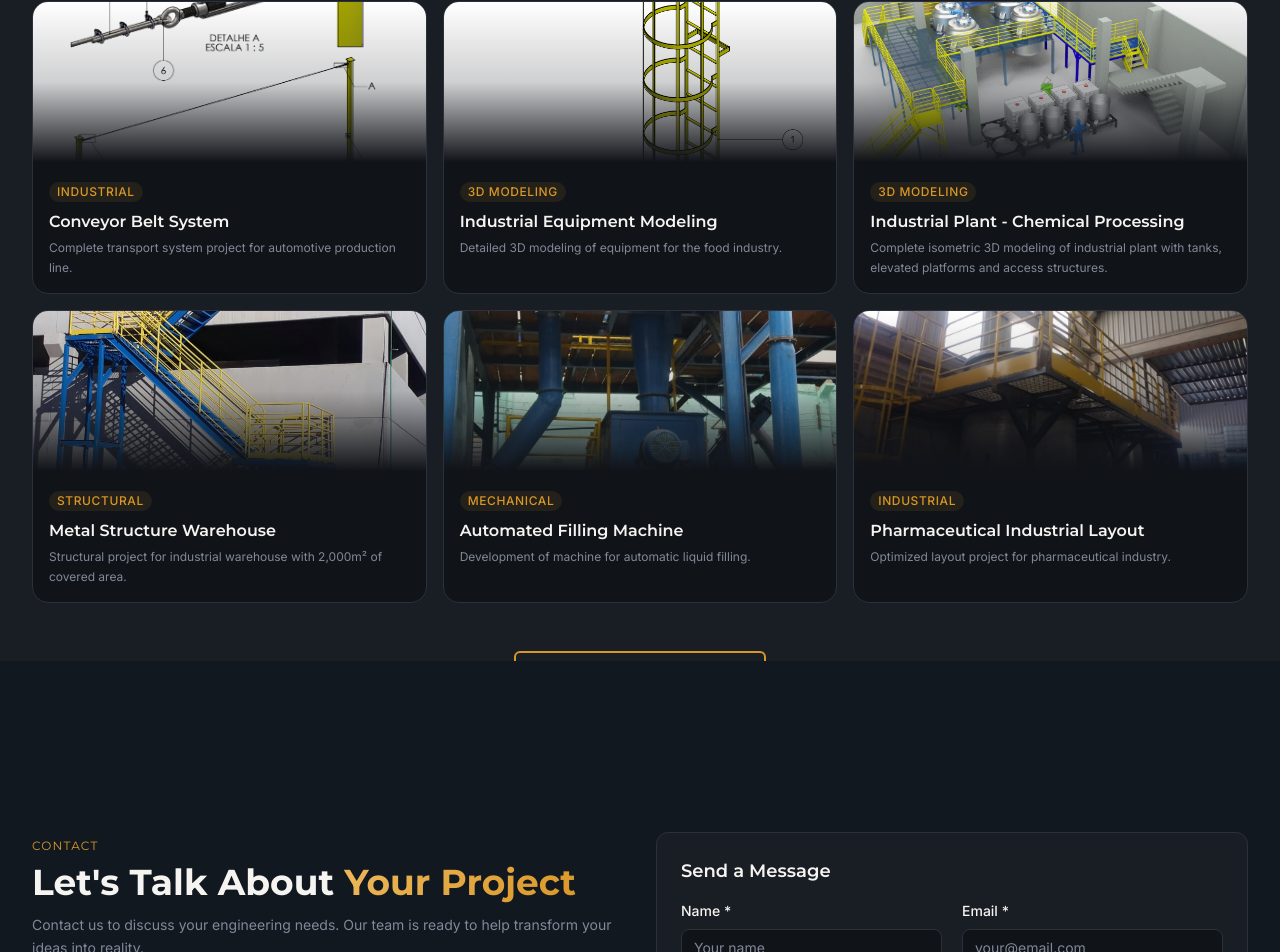
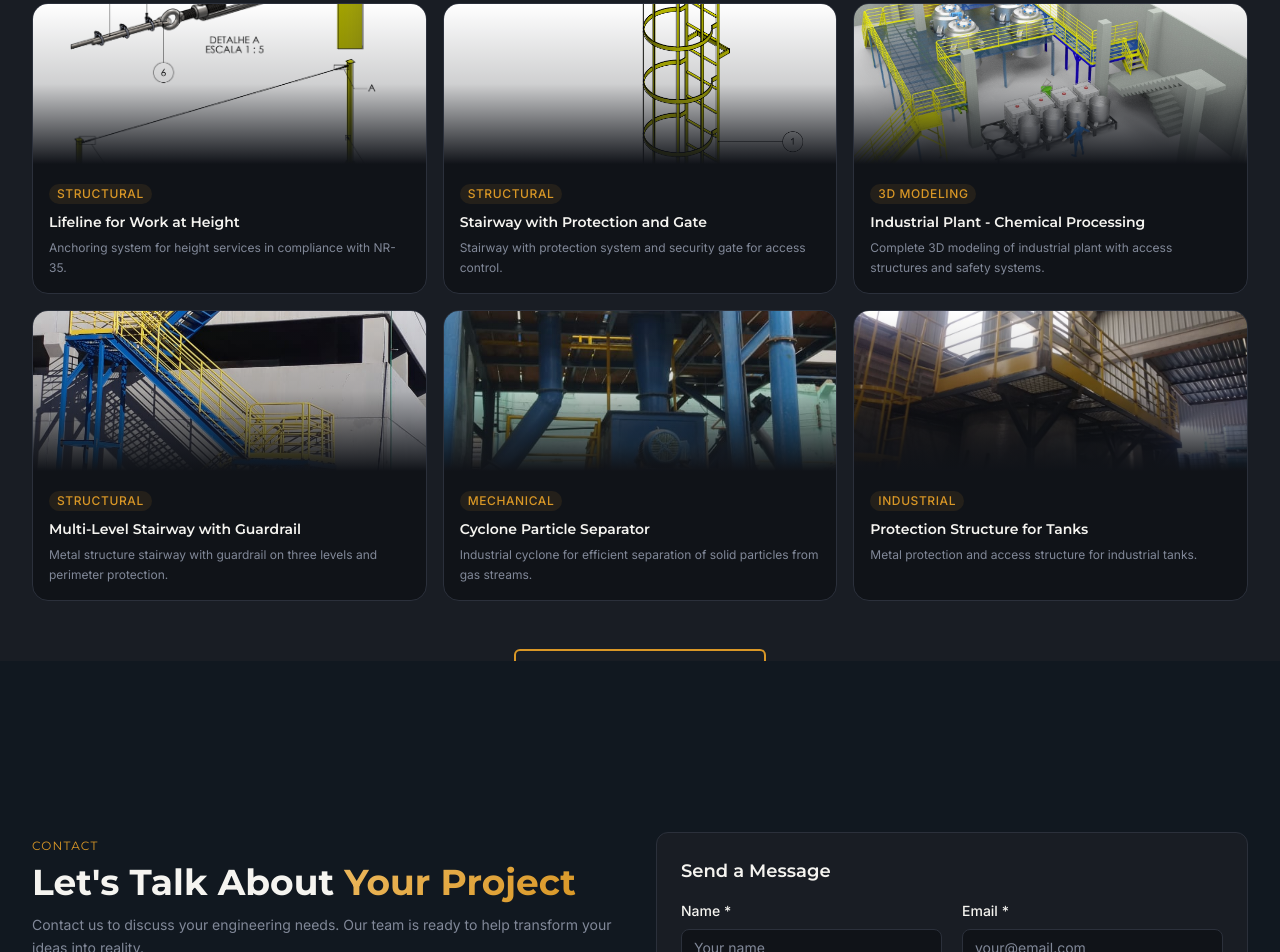
Before and after one commit to NullBeta001/v-lopes-eng, a React (Vite) app: page / in a window 1280 px wide. Shown: the part 2539-3491 px from the top of the page. Built offline with nearby package versions, Linux system fonts and the light colour scheme.

Commit message:
feat: add new details page on projects

```diff
--- a/src/components/Projects.tsx
+++ b/src/components/Projects.tsx
@@ -22,7 +22,8 @@ const Projects = () => {
     {
       id: 1,
       title: t("projects.items.conveyorSystem.title"),
-      categoryKey: "industrial",
+      categoryKey: "structural",
+      shortDescription: t("projects.items.conveyorSystem.shortDescription"),
       description: t("projects.items.conveyorSystem.description"),
       image: "/projetos/prj_1.png",
       images: ["/projetos/prj_1.png", "/projetos/prj_1.1.png"],
@@ -30,7 +31,8 @@ const Projects = () => {
     {
       id: 2,
       title: t("projects.items.equipmentModeling.title"),
-      categoryKey: "3dModeling",
+      categoryKey: "structural",
+      shortDescription: t("projects.items.equipmentModeling.shortDescription"),
       description: t("projects.items.equipmentModeling.description"),
       image: "/projetos/prj_2.png",
       images: ["/projetos/prj_2.png", "/projetos/prj_2.1.jpeg"],
@@ -39,6 +41,7 @@ const Projects = () => {
       id: 3,
       title: t("projects.items.industrialPlant.title"),
       categoryKey: "3dModeling",
+      shortDescription: t("projects.items.industrialPlant.shortDescription"),
       description: t("projects.items.industrialPlant.description"),
       image: "/projetos/prj_3.jpeg",
       images: ["/projetos/prj_3.jpeg"],
@@ -47,6 +50,7 @@ const Projects = () => {
       id: 4,
       title: t("projects.items.metalStructure.title"),
       categoryKey: "structural",
+      shortDescription: t("projects.items.metalStructure.shortDescription"),
       description: t("projects.items.metalStructure.description"),
       image: "/projetos/prj_4.jpg",
       images: ["/projetos/prj_4.jpg", "/projetos/prj_4.1.JPG"],
@@ -55,6 +59,7 @@ const Projects = () => {
       id: 5,
       title: t("projects.items.fillingMachine.title"),
       categoryKey: "mechanical",
+      shortDescription: t("projects.items.fillingMachine.shortDescription"),
       description: t("projects.items.fillingMachine.description"),
       image: "/projetos/prj_5.jpeg",
       images: ["/projetos/prj_5.jpeg", "/projetos/prj_5.1.JPG"],
@@ -63,6 +68,7 @@ const Projects = () => {
       id: 6,
       title: t("projects.items.pharmaceuticalLayout.title"),
       categoryKey: "industrial",
+      shortDescription: t("projects.items.pharmaceuticalLayout.shortDescription"),
       description: t("projects.items.pharmaceuticalLayout.description"),
       image: "/projetos/prj_6.jpg",
       images: ["/projetos/prj_6.jpg", "/projetos/prj_6.1.png"],
@@ -253,11 +259,11 @@ const Projects = () => {
                   <span className="inline-block px-2 py-0.5 bg-primary/10 text-primary text-xs font-medium uppercase tracking-wider rounded-full mb-2">
                     {t(`projects.filters.${project.categoryKey}`)}
                   </span>
-                  <h3 className="font-heading font-semibold text-base text-foreground mb-1">
+                  <h3 className="font-heading font-semibold text-sm text-foreground mb-1.5 line-clamp-2">
                     {project.title}
                   </h3>
-                  <p className="text-muted-foreground text-xs leading-relaxed">
-                    {project.description}
+                  <p className="text-muted-foreground text-xs leading-relaxed line-clamp-2">
+                    {project.shortDescription}
                   </p>
                 </div>
               </motion.div>
@@ -295,10 +301,10 @@ const Projects = () => {
               >
                 <div className="flex items-center justify-between p-4 border-b border-border">
                   <div>
-                    <h3 className="font-heading font-bold text-xl text-foreground">
+                    <h3 className="font-heading font-bold text-lg text-foreground">
                       {selectedProjectData.title}
                     </h3>
-                    <p className="text-sm text-muted-foreground mt-1">
+                    <p className="text-sm text-muted-foreground mt-2 leading-relaxed">
                       {selectedProjectData.description}
                     </p>
                   </div>
--- a/src/locales/en.json
+++ b/src/locales/en.json
@@ -162,28 +162,34 @@
     "viewDetails": "View Details",
     "items": {
       "conveyorSystem": {
-        "title": "Conveyor Belt System",
-        "description": "Complete transport system project for automotive production line."
+        "title": "Lifeline for Work at Height",
+        "shortDescription": "Anchoring system for height services in compliance with NR-35.",
+        "description": "Complete lifeline system project for anchoring workers in height services. Developed in compliance with NR-35, ensuring safety and protection against falls on elevated structures."
       },
       "equipmentModeling": {
-        "title": "Industrial Equipment Modeling",
-        "description": "Detailed 3D modeling of equipment for the food industry."
+        "title": "Stairway with Protection and Gate",
+        "shortDescription": "Stairway with protection system and security gate for access control.",
+        "description": "Complete stairway project with protection system and security gate for access control. Developed to prevent unauthorized access to elevated areas, ensuring safety and compliance with industrial safety standards."
       },
       "industrialPlant": {
         "title": "Industrial Plant - Chemical Processing",
-        "description": "Complete isometric 3D modeling of industrial plant with tanks, elevated platforms and access structures."
+        "shortDescription": "Complete 3D modeling of industrial plant with access structures and safety systems.",
+        "description": "Complete isometric 3D modeling of industrial plant with tanks, elevated platforms and access structures. Detailed project including complete stairway structure, platforms with guardrails and safety systems necessary for safe operation at height."
       },
       "metalStructure": {
-        "title": "Metal Structure Warehouse",
-        "description": "Structural project for industrial warehouse with 2,000m² of covered area."
+        "title": "Multi-Level Stairway with Guardrail",
+        "shortDescription": "Metal structure stairway with guardrail on three levels and perimeter protection.",
+        "description": "Complete metal structure stairway project with guardrail on three levels and perimeter protection system (end-to-end guardrail) at the top of the warehouse. Developed to ensure safety and secure access at different heights of the structure."
       },
       "fillingMachine": {
-        "title": "Automated Filling Machine",
-        "description": "Development of machine for automatic liquid filling."
+        "title": "Cyclone Particle Separator",
+        "shortDescription": "Industrial cyclone for efficient separation of solid particles from gas streams.",
+        "description": "Complete industrial cyclone particle separator (dust cyclone) project. Equipment developed for efficient separation of solid particles from gas streams, essential in exhaust systems and industrial pollution control."
       },
       "pharmaceuticalLayout": {
-        "title": "Pharmaceutical Industrial Layout",
-        "description": "Optimized layout project for pharmaceutical industry."
+        "title": "Protection Structure for Tanks",
+        "shortDescription": "Metal protection and access structure for industrial tanks.",
+        "description": "Complete metal protection and access structure project for industrial tanks. Developed to surround and protect storage tanks, providing safety, facilitated maintenance and access control to operation areas."
       },
       "aerospacePrototype": {
         "title": "Aerospace Component Prototype",
--- a/src/locales/es.json
+++ b/src/locales/es.json
@@ -122,28 +122,34 @@
     "viewDetails": "Ver Detalles",
     "items": {
       "conveyorSystem": {
-        "title": "Sistema de Cintas Transportadoras",
-        "description": "Proyecto completo de sistema de transporte para línea de producción automotriz."
+        "title": "Línea de Vida para Trabajo en Altura",
+        "shortDescription": "Sistema de anclaje para servicios de altura en conformidad con NR-35.",
+        "description": "Proyecto completo de sistema de línea de vida para anclaje de colaboradores en servicios de altura. Desarrollado en conformidad con la NR-35, garantizando seguridad y protección contra caídas en estructuras elevadas."
       },
       "equipmentModeling": {
-        "title": "Modelado de Equipo Industrial",
-        "description": "Modelado 3D detallado de equipo para industria alimentaria."
+        "title": "Escalera con Protección y Puerta",
+        "shortDescription": "Escalera con sistema de protección y puerta de seguridad para control de acceso.",
+        "description": "Proyecto completo de escalera con sistema de protección y puerta de seguridad para control de acceso. Desarrollado para prevenir acceso no autorizado a áreas elevadas, garantizando seguridad y cumplimiento con normas de seguridad industrial."
       },
       "industrialPlant": {
         "title": "Planta Industrial - Procesamiento Químico",
-        "description": "Modelado 3D isométrico completo de planta industrial con tanques, plataformas elevadas y estructuras de acceso."
+        "shortDescription": "Modelado 3D completo de planta industrial con estructuras de acceso y seguridad.",
+        "description": "Modelado 3D isométrico completo de planta industrial con tanques, plataformas elevadas y estructuras de acceso. Proyecto detallado incluyendo toda la estructura de escaleras, plataformas con barandillas y sistemas de seguridad necesarios para operación segura en altura."
       },
       "metalStructure": {
-        "title": "Estructura Metálica Galpón",
-        "description": "Proyecto estructural de galpón industrial con 2.000m² de área cubierta."
+        "title": "Escalera Multinivel con Barandilla",
+        "shortDescription": "Escalera en estructura metálica con barandilla en tres niveles y protección perimetral.",
+        "description": "Proyecto completo de escalera en estructura metálica con barandilla en tres niveles y sistema de protección perimetral (barandilla de extremo a extremo) en la parte superior del galpón. Desarrollado para garantizar seguridad y acceso seguro en diferentes alturas de la estructura."
       },
       "fillingMachine": {
-        "title": "Máquina de Envasado Automatizada",
-        "description": "Desarrollo de máquina para envasado automático de líquidos."
+        "title": "Ciclón Separador de Partículas",
+        "shortDescription": "Ciclón industrial para separación eficiente de partículas sólidas de corrientes gaseosas.",
+        "description": "Proyecto completo de ciclón industrial separador de partículas (ciclón de polvo). Equipo desarrollado para separación eficiente de partículas sólidas de corrientes gaseosas, esencial en sistemas de escape y control de contaminación industrial."
       },
       "pharmaceuticalLayout": {
-        "title": "Diseño Industrial Farmacéutico",
-        "description": "Proyecto de diseño optimizado para industria farmacéutica."
+        "title": "Estructura de Protección para Tanques",
+        "shortDescription": "Estructura metálica de protección y acceso para tanques industriales.",
+        "description": "Proyecto completo de estructura metálica de protección y acceso para tanques industriales. Desarrollado para envolver y proteger tanques de almacenamiento, proporcionando seguridad, mantenimiento facilitado y control de acceso a las áreas de operación."
       },
       "aerospacePrototype": {
         "title": "Prototipo de Pieza Aeronáutica",
```
Also changed, not shown: src/locales/pt.json (+67 -21 lines).
